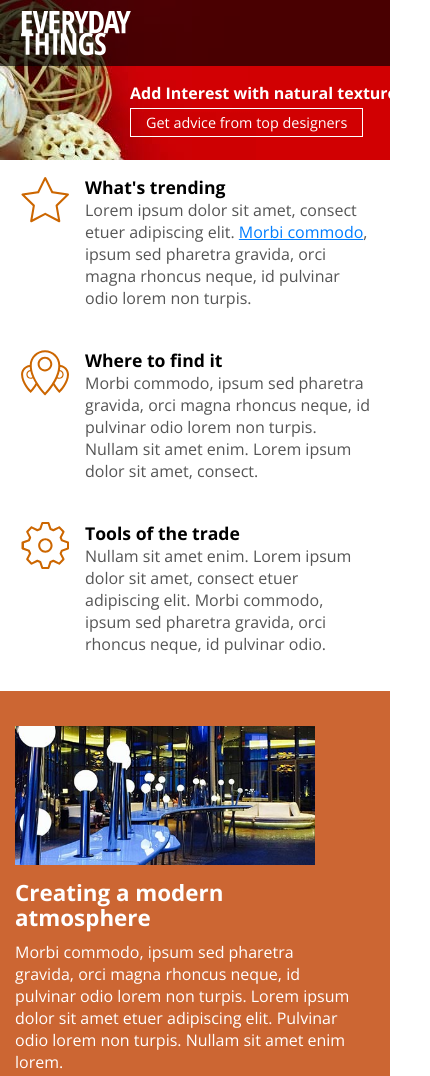
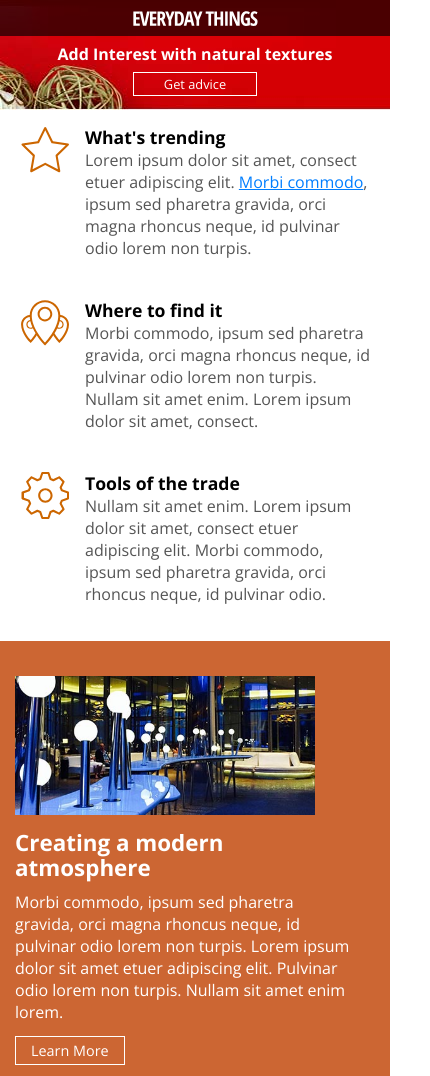
Before and after one commit to TailaneBrito/webDesignResponsive, a plain HTML site: page index.html in a window 390 px wide. Shown: the top 1076 px of the page, 430 px wide, since content can reach past the window. Drawn offline with nearby package versions, Linux system fonts and the light colour scheme.

Commit message:
Adjustments for hte header and hero

```diff
--- a/css/screen.css
+++ b/css/screen.css
@@ -314,3 +314,22 @@ footer a:hover { color: #000; }
      footer div.content { margin: 0 20px 0 0;}
 
 }
+
+@media screen and (max-width: 425px){
+    /* header */
+    header { height: 110px; background-image: url(../images/banner_425.jpg); }
+
+    header a.logo {
+        height: 36px; background: rgba(0,0,0,.65) url(../images/logo_small.svg) no-repeat center center;
+        background-size: 126px 17px;
+    }
+
+    header div.hero { width: 100%; left: 0px; top: 46px; text-align: center;}
+
+    header div.hero h1 { font-size: 1em; margin-bottom: 10px;}
+
+    header div.hero a.btn { padding: 2px 30px; font-size: .8em; }
+
+    header div.hero a.btn span { display: none;}
+
+}
--- a/index.html
+++ b/index.html
@@ -13,10 +13,11 @@
                 <a class="logo" titlle="Everyday Things" href="http://codifydesign.com"><span>Everyday Things</span></a>
                 <div class="hero">
                     <h1>Add Interest with natural textures</h1>
-                    <a class="btn" title="Get advice from top designers" href="#">Get advice from top designers</a>
+                    <a class="btn" title="Get advice from top designers" href="#">Get advice <span> from top designers</span></a>
                 </div>
 
             </header>
+
             <section class="main">
                 <aside>
                     <div class="content trending">
@@ -41,6 +42,7 @@
                 </aside>
 
             </section>
+
             <section class="atmosphere">
                 <article>
                     <h2>Creating a modern atmosphere</h2>
```
